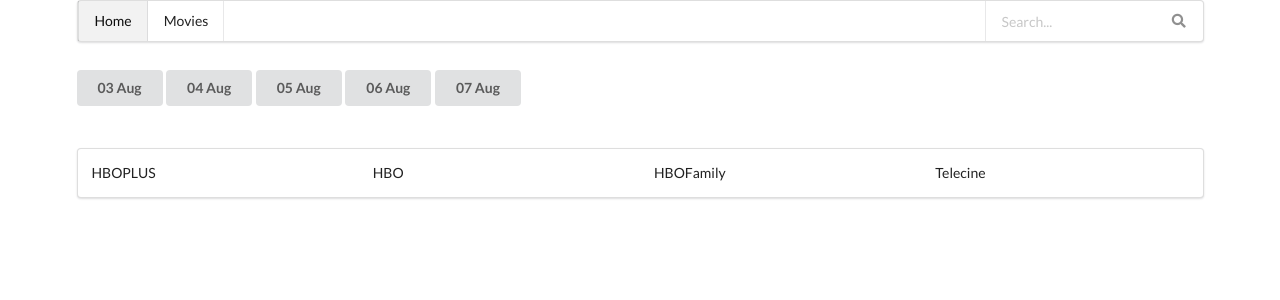
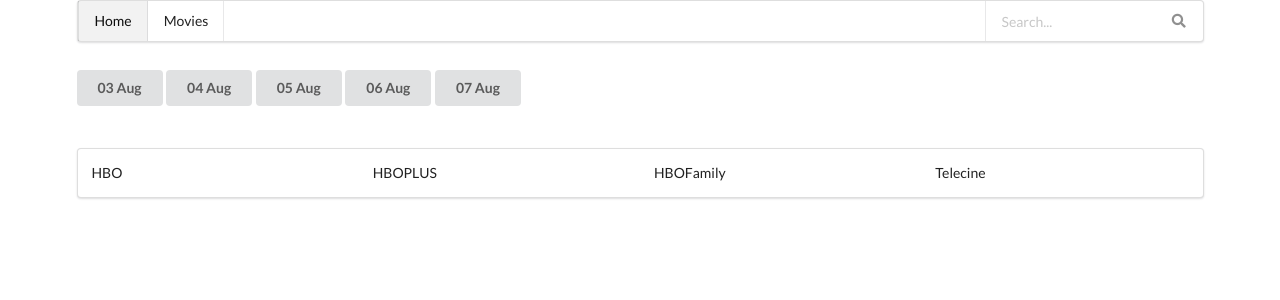
Before and after one commit to rcidaleassumpo/smarttvapp, an Angular app: page / in a window 1280 px wide. Shown: the top 300 px of the page. Built offline with nearby package versions, Linux system fonts and the light colour scheme.

Commit message:
finally fixed bug with calendar component

```diff
--- a/src/app/app.component.html
+++ b/src/app/app.component.html
@@ -3,9 +3,9 @@
         <app-navbar class="column"></app-navbar>
     </div>
     <div class="row">
-        <app-calendar (messageEvent)="receiveMessage($event)"  class="column"></app-calendar>
+        <app-calendar (sendingDate)="receiveMessage($event)"  class="column"></app-calendar>
     </div>
     <div class="row">
-        <app-movie-list class="column" [receiveDataFromParent]='message'></app-movie-list>
+        <app-movie-list class="column" [channels]='message'></app-movie-list>
     </div>
 </div>
--- a/src/app/app.component.ts
+++ b/src/app/app.component.ts
@@ -14,6 +14,7 @@
   }
 
   ngOnInit(){
+
   }
 
   receiveMessage($event) {
--- a/src/app/calendar/calendar.component.ts
+++ b/src/app/calendar/calendar.component.ts
@@ -1,6 +1,5 @@
 import { Component, OnInit, EventEmitter, Output } from '@angular/core';
-import { MovieService } from '../service/movie.service'
-import { TVChannel } from '../models/channel';
+import { MovieService } from '../service/movie.service';
 
 @Component({
   selector: 'app-calendar',
@@ -15,25 +14,21 @@
   calendarOfDays:number[] =  this.getDaysInMonth(this.month,this.year)
   todaysIndex:number = this.calendarOfDays.indexOf(this.today)
   calendarOnDisplay:number[] = this.calendarOfDays.slice(this.todaysIndex,this.todaysIndex+5)
-  @Output() messageEvent = new EventEmitter();
 
-
+  @Output() sendingDate = new EventEmitter();
+  channels;
   constructor(private movieService: MovieService) { }
 
   ngOnInit() {
-    this.getChannels(this.today)
   }
 
-  getChannels(day){
-    let channels = ['HBOPLUS', 'HBO','HBOFamily','Telecine']
-    let holder:TVChannel[] = []
-    for(let channel of channels){
-      this.movieService.filterBy('channel',channel,day)
+  getChannels(date){
+    let _this = this
+    _this.movieService.getChannels(date)
       .subscribe(function(res){
-        holder.push(res)
+        _this.channels = res;
+        _this.sendingDate.emit(_this.channels)
       })
-    }
-    this.messageEvent.emit(holder)
   }
 
   getDate(date){
--- a/src/app/movie-list/movie-list.component.html
+++ b/src/app/movie-list/movie-list.component.html
@@ -1,5 +1,5 @@
-<div class="ui grid segment">
-    <app-movie *ngFor="let channel of receiveDataFromParent"
+<div class="ui grid segment" >
+    <app-movie *ngFor="let channel of channels; let i = index"
                 [channel]="channel"
                 class="four wide column"></app-movie>
 </div>
--- a/src/app/movie-list/movie-list.component.ts
+++ b/src/app/movie-list/movie-list.component.ts
@@ -1,5 +1,5 @@
-import { Component, OnInit, Input } from '@angular/core';
-import { TVChannel } from '../models/channel';
+import { Component, OnInit, Input, OnChanges, SimpleChange, SimpleChanges } from '@angular/core';
+import { MovieService } from '../service/movie.service';
 
 
 @Component({
@@ -9,18 +9,44 @@
 })
 export class MovieListComponent implements OnInit {
 
-
-  @Input() receiveDataFromParent:TVChannel[]
-  constructor() { }
+  today:number = new Date().getDate()
+  month:number = new Date().getMonth()
+  year:number = new Date().getFullYear()
+  calendarOfDays:number[] =  this.getDaysInMonth(this.month,this.year)
+  todaysIndex:number = this.calendarOfDays.indexOf(this.today)
+  @Input() channels;
+  constructor(private movieService:MovieService ) { }
 
   ngOnInit() {
+    this.getChannels(this.today)
+  }
 
+  getChannels(date){
+
+    //let channels = ['HBOPLUS', 'HBO','HBOFamily','Telecine']
+    this.movieService.getChannels(date)
+      .subscribe((res) => this.channels = res)
+
+  }
+
+  getDate(date){
+    let currentDate = new Date(2018,this.month,date)
+    let newDate = currentDate.toUTCString().slice(4,11)
+    return newDate
+  }
+
+  getDaysInMonth(month, year) {
+    var date = new Date(year, month, 1);
+    var days = [];
+    while (date.getMonth() === month) {
+       days.push(new Date(date).getDate());
+       date.setDate(date.getDate() + 1);
+    }
+    return days;
   }
 
 
 
 
 
-
-
 }
--- a/src/app/movie/movie.component.ts
+++ b/src/app/movie/movie.component.ts
@@ -1,4 +1,4 @@
-import { Component, OnInit, Input } from '@angular/core';
+import { Component, OnInit, Input, OnChanges } from '@angular/core';
 import { TVChannel } from '../models/channel';
 
 @Component({
@@ -7,7 +7,6 @@
   styleUrls: ['./movie.component.css']
 })
 export class MovieComponent implements OnInit {
-
   @Input() channel:TVChannel;
   constructor() { }
 
--- a/src/app/service/movie.service.ts
+++ b/src/app/service/movie.service.ts
@@ -1,7 +1,7 @@
 import { Injectable } from '@angular/core';
 import { TVProgram } from '../models/tvprogram';
 import { HttpClient } from "@angular/common/http";
-import { filter, map } from 'rxjs/operators';
+import { filter,map } from 'rxjs/operators';
 import { TVChannel } from '../models/channel';
 
 
@@ -11,21 +11,49 @@
 export class MovieService {
 
   constructor(private http:HttpClient) { }
-  filterBy(key,val, day){
-    let today = day
-    const data = this.http.get('assets/tvprograms.json').pipe(
-      map((res: Array<TVProgram>) =>
-        res.filter(res => res[key] === val  && new Date(res['date']).getDate() === today)
-      )
-    )
 
-    return  this.getChannels(data, val)
-    // get the hourStart and Title of each obj in the array and create a new Object with that info.
+
+  getChannels(date){
+    let _this = this
+
+    let data = _this.http.get('assets/tvprograms.json').pipe(map(function(res: TVProgram[]){
+      let allChannelsByName = []
+      let channelsName = _this.getChannelsNames(res)
+      for (let item of channelsName){
+        allChannelsByName.push(res.filter((res:TVProgram) => res['channel'] === item ))
+      }
+      let allChannelsWithListing = _this.createArrayChannelsTimeAndDate(allChannelsByName, date)
+
+
+      return allChannelsWithListing
+    }))
+    return data
   }
 
-  getChannels(data, val){
-    return data.pipe(
-      map((res: TVProgram[]) => new TVChannel(res,val))
-    )
+  createArrayChannelsTimeAndDate(array, date){
+    let _this = this
+    let holder = []
+    array.forEach(element => {
+      holder.push(_this.createChannelWithListings(element))
+    });
+    for(let item of holder){
+      item.listingsOfChannel = item.listingsOfChannel.filter((item) => parseInt(item._hourStart.slice(9,10)) === date)
+    }
+    return holder
   }
+
+  createChannelWithListings(arr){
+    let channel = new TVChannel(arr, arr[0]['channel'])
+    return channel
+  }
+
+  getChannelsNames(data){
+    let newData = []
+    data.forEach(element => {
+      if (newData.indexOf(element['channel'])==-1) newData.push(element['channel']);
+    });
+    return newData
+  }
+
+
 }
--- a/src/assets/tvprograms.json
+++ b/src/assets/tvprograms.json
@@ -3,70 +3,70 @@
         "id": 1,
         "title" : "The Resident",
         "channel": "HBO",
-        "date": "2018-08-05T01:30Z",
+        "date": "2018-08-07T01:30Z",
         "categorie" : "movie"
     },
     {
         "id": 1,
         "title" : "The Resident",
         "channel": "HBOPLUS",
-        "date": "2018-08-05T03:45Z",
+        "date": "2018-08-08T03:45Z",
         "categorie" : "movie"
     },
     {
         "id": 1,
         "title" : "The Resident",
         "channel": "HBOFamily",
-        "date": "2018-07-05T04:40Z",
+        "date": "2018-08-08T04:40Z",
         "categorie" : "movie"
     },
     {
         "id": 1,
         "title" : "The Resident",
         "channel": "Telecine",
-        "date": "2018-07-05T05:35Z",
+        "date": "2018-08-08T05:35Z",
         "categorie" : "movie"
     },
     {
         "id": 1,
         "title" : "The Resident",
         "channel": "HBO",
-        "date": "2018-07-05T06:05Z",
+        "date": "2018-08-08T06:05Z",
         "categorie" : "movie"
     },
     {
         "id": 1,
         "title" : "The Resident",
         "channel": "HBO",
-        "date": "2018-07-05T07:00Z",
+        "date": "2018-08-08T07:00Z",
         "categorie" : "movie"
     },
     {
         "id": 1,
         "title" : "The Resident",
         "channel": "HBO",
-        "date": "2018-07-05T08:00Z",
+        "date": "2018-08-08T08:00Z",
         "categorie" : "movie"
     },
     {
         "id": 1,
         "title" : "The Resident",
         "channel": "HBO",
-        "date": "2018-07-05T08:00Z",
+        "date": "2018-08-06T08:00Z",
         "categorie" : "movie"
     },
     {
         "id": 1,
         "title" : "The Resident",
         "channel": "HBO",
-        "date": "2018-07-05T08:00Z",
+        "date": "2018-08-06T08:00Z",
         "categorie" : "movie"
     },
     {
         "id": 1,
         "title" : "The Resident",
         "channel": "HBO",
-        "date": "2018-07-05T08:00Z",
+        "date": "2018-08-06T08:00Z",
         "categorie" : "movie"
     }
 ]
```
